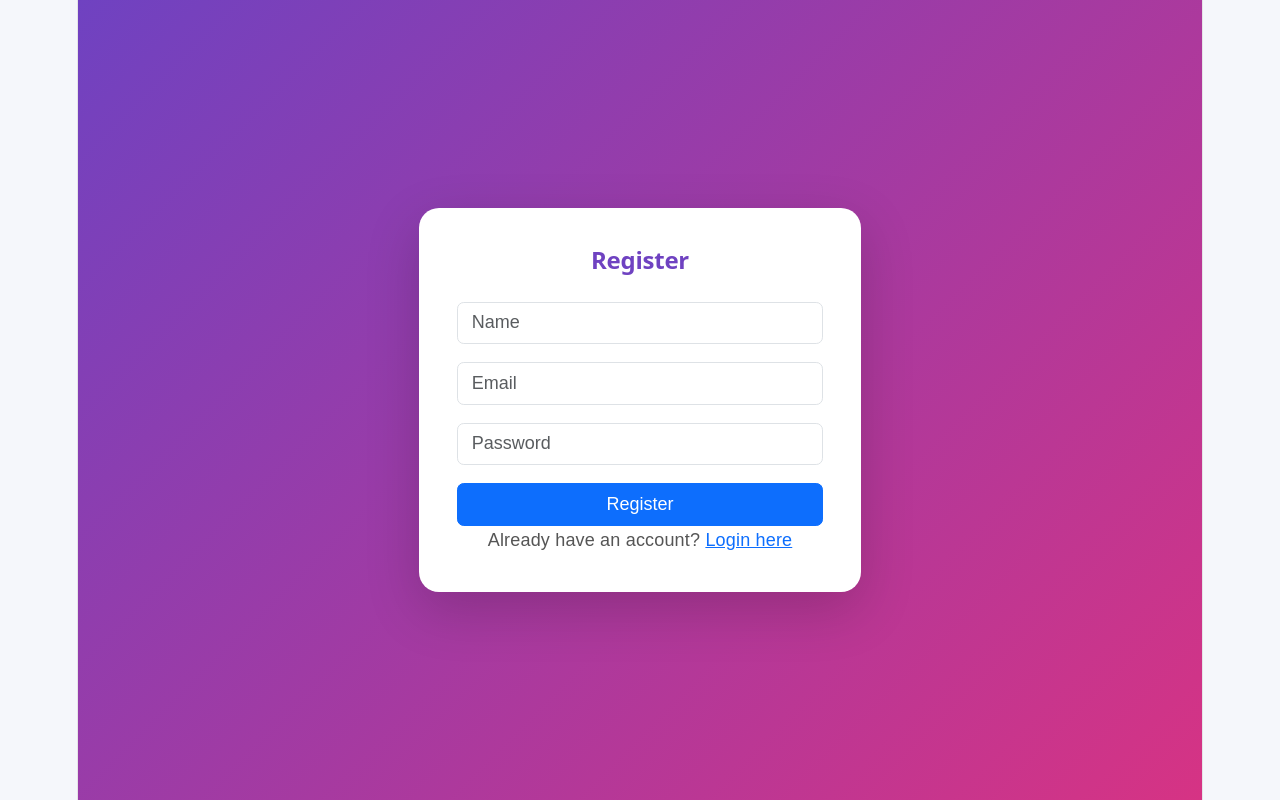
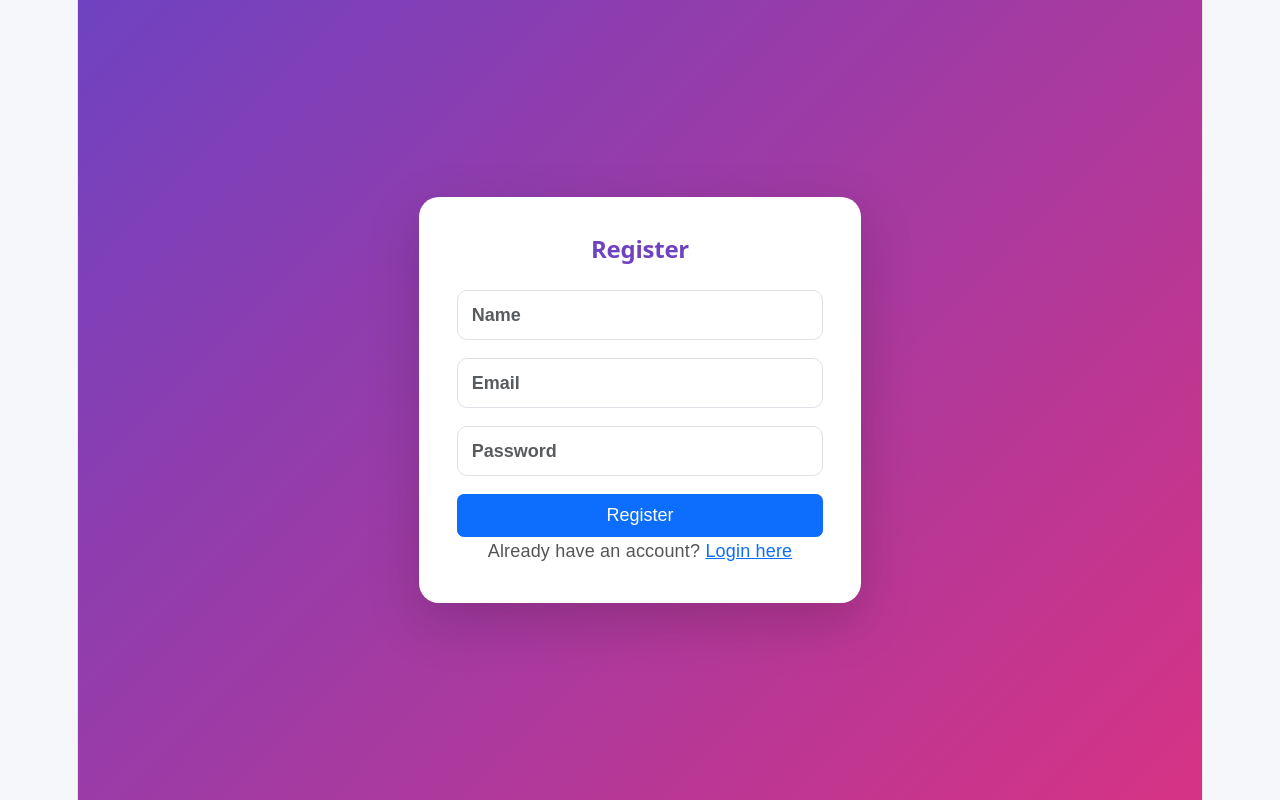
Before and after one commit to lucky-03Sharma/Sherise-, a React app in the folder frontend/: page /register in a window 1280 px wide. Built offline with nearby package versions, Linux system fonts and the light colour scheme; the HTML template or start-up script is replaced by a standard one.

Commit message:
register page got beautified

```diff
--- a/frontend/src/css/Register.css
+++ b/frontend/src/css/Register.css
@@ -27,4 +27,10 @@
         }
     };
 
+    .form-control{
+        height: 50px;
+        border-radius: 10px;
+        font-weight: bold;
+    }
+
 }
```
